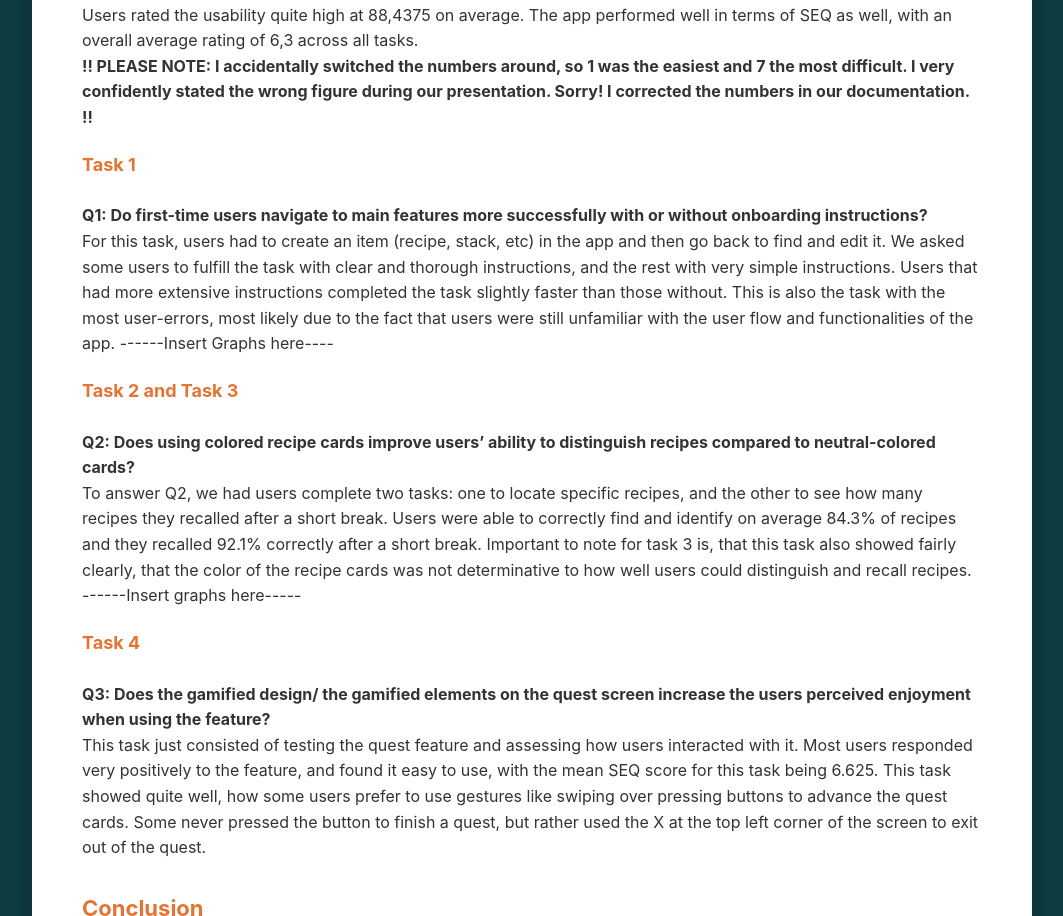
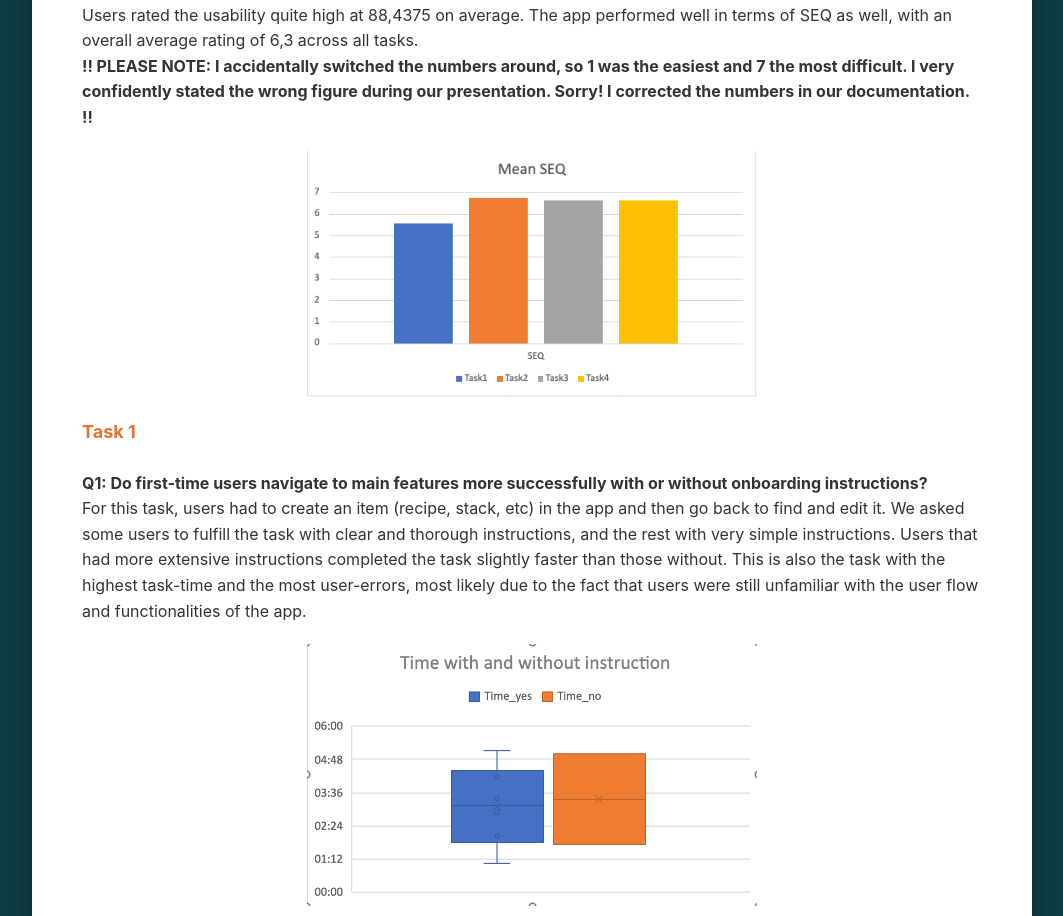
Before and after one commit to cc241062/CCL3_WS2025, a plain HTML site: page docs/index.html in a window 1280 px wide. Shown: the part 3978-4894 px from the top of the page, without its empty margins (108-1171 px from the left). Drawn offline with Linux system fonts and the light colour scheme.

Commit message:
Update index.html

```diff
--- a/docs/index.html
+++ b/docs/index.html
@@ -47,6 +47,13 @@
           padding: 40px 50px;
           border-radius: 20px;
           box-shadow: 0 8px 25px rgba(0,0,0,0.25);
+        }
+
+        .content-box img {
+          max-width: 50%;
+          height: auto;
+          display: block;
+          margin: 20px auto;
         }
 
         h2 {
@@ -230,29 +237,34 @@
             Users rated the usability quite high at 88,4375 on average. The app performed well in terms of SEQ as well, with an overall average rating of 6,3 across all tasks.<br>
             <b>!! PLEASE NOTE: I accidentally switched the numbers around, so 1 was the easiest and 7 the most difficult. I very confidently stated the wrong figure during our presentation. Sorry! I corrected the numbers in our documentation. !!</b><br>
 
+            <img src="./images/meanseq_dia.png">
+
             <h4>Task 1</h4>
             <p>
                 <b>Q1: Do first-time users navigate to main features more successfully with or without onboarding instructions?</b><br>
                 For this task, users had to create an item (recipe, stack, etc) in the app and then go back to find and edit it.
                 We asked some users to fulfill the task with clear and thorough instructions, and the rest with very simple instructions. Users that had more extensive instructions completed the task slightly faster than those without.
-                This is also the task with the most user-errors, most likely due to the fact that users were still unfamiliar with the user flow and functionalities of the app.
-                ------Insert Graphs here----
+                This is also the task with the highest task-time and the most user-errors, most likely due to the fact that users were still unfamiliar with the user flow and functionalities of the app.
+                <img src="./images/time_dia.png">
+                <img src="./images/meantot_dia.png">
             </p>
             <h4>Task 2 and Task 3</h4>
             <p>
                 <b>Q2: Does using colored recipe cards improve users’ ability to distinguish recipes compared to neutral-colored cards?</b><br>
                 To answer Q2, we had users complete two tasks: one to locate specific recipes, and the other to see how many recipes they recalled after a short break.
                 Users were able to correctly find and identify on average 84.3% of recipes and they recalled 92.1% correctly after a short break. Important to note for task 3 is, that this task also showed fairly clearly, that the color of the recipe cards was not determinative to how well users could distinguish and recall recipes.
-                ------Insert graphs here-----
+                <img src="./images/recall_recipe_dia.png">
             </p>
             <h4>Task 4</h4>
             <p><b>Q3: Does the gamified design/ the gamified elements on the quest screen increase the users perceived enjoyment when using the feature?</b><br>
                 This task just consisted of testing the quest feature and assessing how users interacted with it. Most users responded very positively to the feature, and found it easy to use, with the mean SEQ score for this task being 6.625. This task showed quite well, how some users prefer to use gestures like swiping over pressing buttons to advance the quest cards. Some never pressed the button to finish a quest, but rather used the X at the top left corner of the screen to exit out of the quest.
             </p>
         </p>
+
     <h3>Conclusion</h3>
     <p>
-
+        Overall, the data shows that users found the app intuitive and easy to use. Even without thorough instructions, users can navigate the app successfully. Slight visual changes seem to have little to no effect on the users' ability to find and recall content.
+        The gamified quest-feature adds positively to the experience, without harming usability.
     </p>
 
     <h3>Qualitative Results - Key insights</h3>
@@ -290,7 +302,7 @@
 
     <h3>Conclusion</h3>
     <p>
-
+        Overall, users responed very positively to Oops! I can cook. Most noted the gamified and highly stylized components as standout features. The most glaring issues during testing were definitively the unfamiliarity with android interfaces, as well as the layouting issues on a smaller screen. However, the app definitely shows potential, with 75% of users indicating that they would use it in their daily lives.
     </p>
 </div>
 
```
